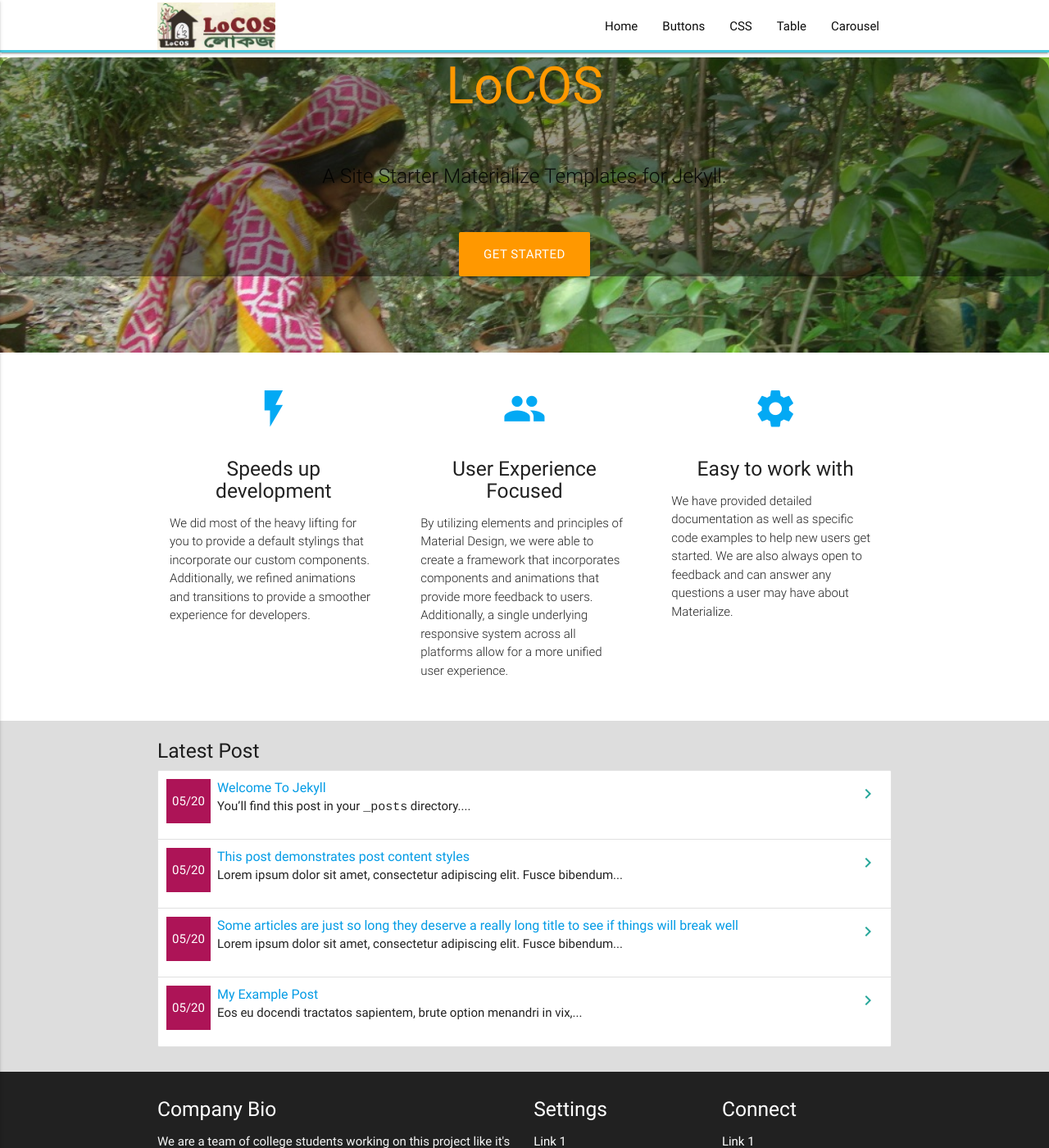
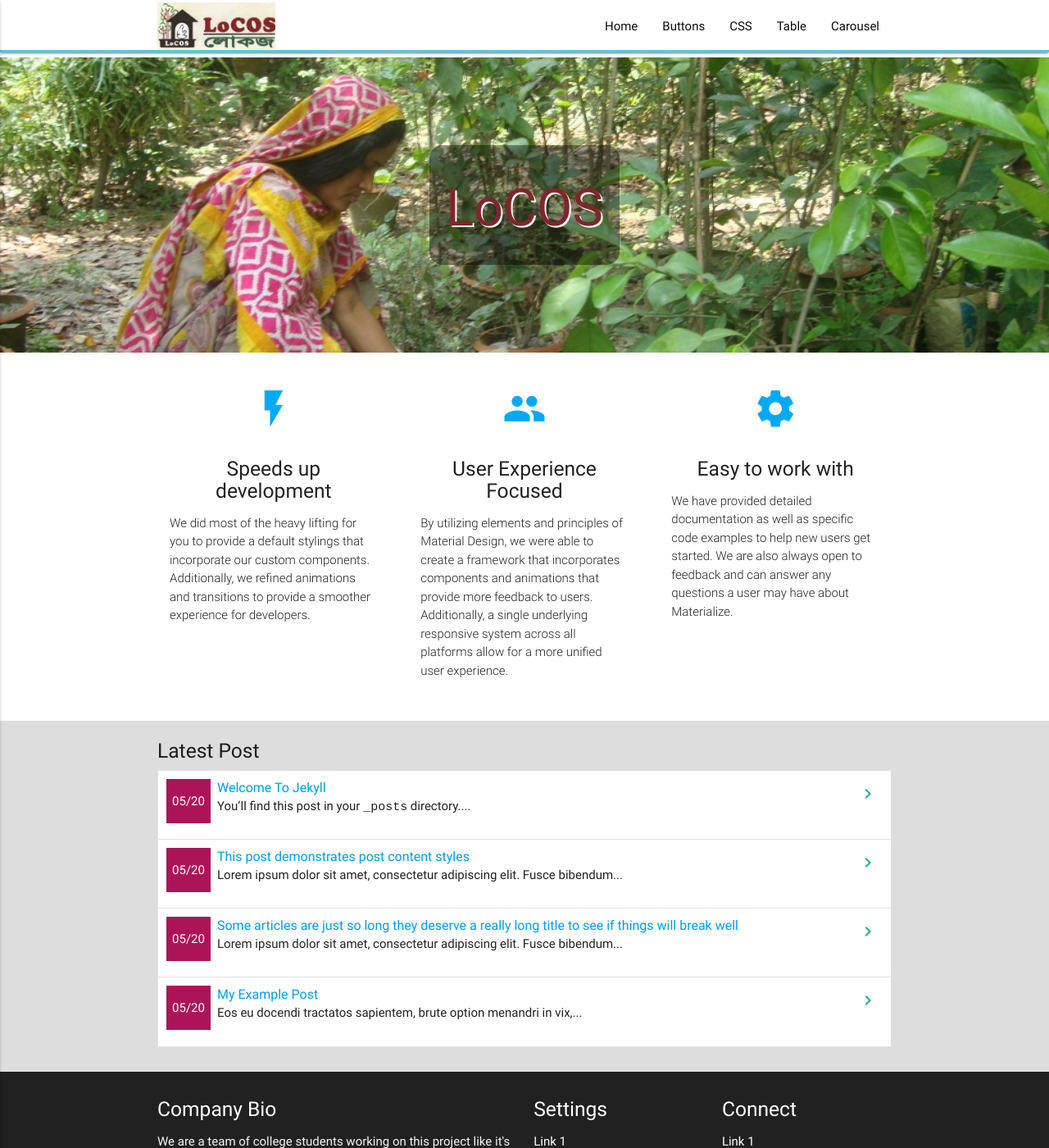
Before and after one commit to locosbd/locosbd.github.io, a Jekyll site: the page built from index.md, in a window 1280 px wide and 1400 px high. Shown: the whole window at 82% size. Built offline with Jekyll 4.4.1, drawn with Linux system fonts in a browser that asks for light colours.

Commit message:
changed css

```diff
--- a/_layouts/home.html
+++ b/_layouts/home.html
@@ -6,14 +6,10 @@ layout: default
     <div class="container" id="sec1">
       <div id="headerText">
 
-      <h1 class="header center orange-text">{{ site.title }}</h1>
-      <div class="row center">
-        <h5 class="header col s12 light">{{ content }}</h5>
-      </div>
-
-      <div class="row center">
-        <a href="http://materializecss.com/getting-started.html" id="download-button" class="btn-large waves-effect waves-light orange">Get Started</a>
-      </div>
+      <h1 class="header center orange-text" style="
+      color: #80262c !important;
+      text-shadow: 2px 2px white;
+  ">{{ site.title }}</h1>
 
     </div>
     </div>
--- a/_sass/main.scss
+++ b/_sass/main.scss
@@ -65,15 +65,24 @@ h1.page-title {
 p.rss-subscribe {
     margin: 0;
 }
-#sec1{
-    background: url('images/slide-4-medicinal-plants.jpg') no-repeat center;
+
+#sec1 {
+    background: url(images/slide-4-medicinal-plants.jpg) no-repeat center;
     background-size: cover;
     height: 360px;
     width: 100%;
     margin-top: 55px;
+    display: flex;
+    flex-direction: row;
+    padding: 20px;
+    justify-content: center;
+    align-items: center;
 }
 
 #headerText{
-    background: rgba(0, 0, 0, 0.40);
+    background: rgba(0,0,0,0.4);
     border-radius: 16px;
+    width: max-content;
+    height: max-content;
+    padding: 10px 20px;
 }
```
